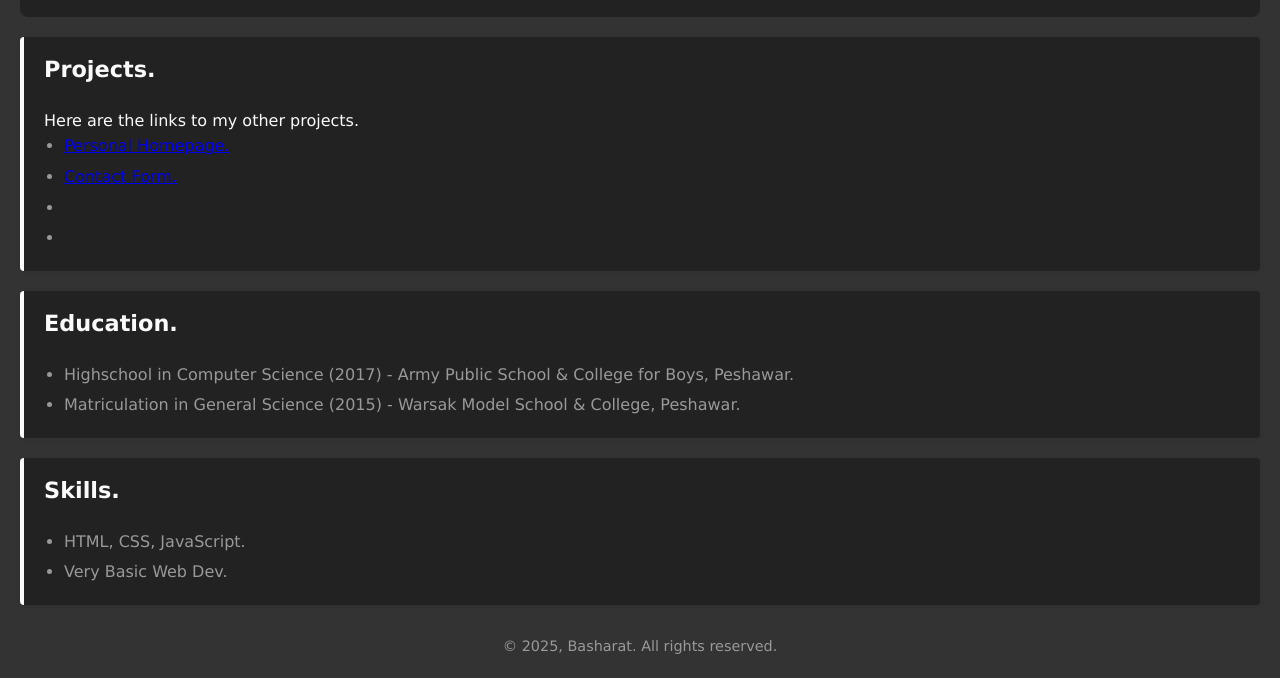
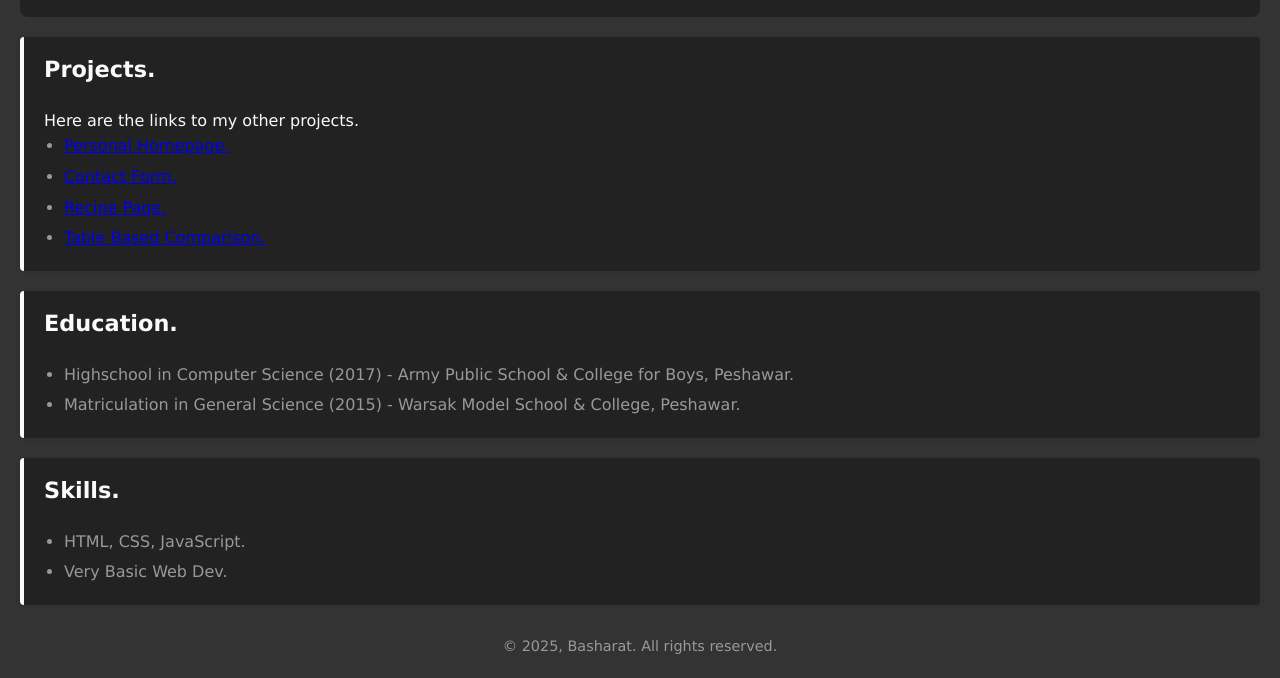
Before and after one commit to basharat-irshad/practice-projects, a plain HTML site: page 02-simple-resume.html/index.html in a window 1280 px wide. Shown: the part 130-808 px from the top of the page. Drawn offline with Linux system fonts and the light colour scheme.

Commit message:
Made minor changes in 02-simple recipe files

```diff
--- a/02-simple-resume.html/index.html
+++ b/02-simple-resume.html/index.html
@@ -3,7 +3,7 @@
   <head>
     <meta charset="UTF-8" />
     <meta name="viewport" content="width=device-width, initial-scale=1.0" />
-    <link rel="stylesheet" href="./styles.css" />
+    <link rel="stylesheet" href="styles.css" />
     <title>Basharat - Resume</title>
   </head>
   <body>
@@ -19,8 +19,8 @@
         <ul>
           <li><a href="../01-personal-homepage/index.html"">Personal Homepage.</a></li>
           <li><a href="../03-contact-form/index.html">Contact Form.</a></li>
-          <li></li>
-          <li></li>
+          <li><a href="../04-recipe-page/">Recipe Page.</a></li>
+          <li><a href="../05-table-based-comparison/">Table Based Comparison.</a></li>
         </ul>
       </section>
 
```
